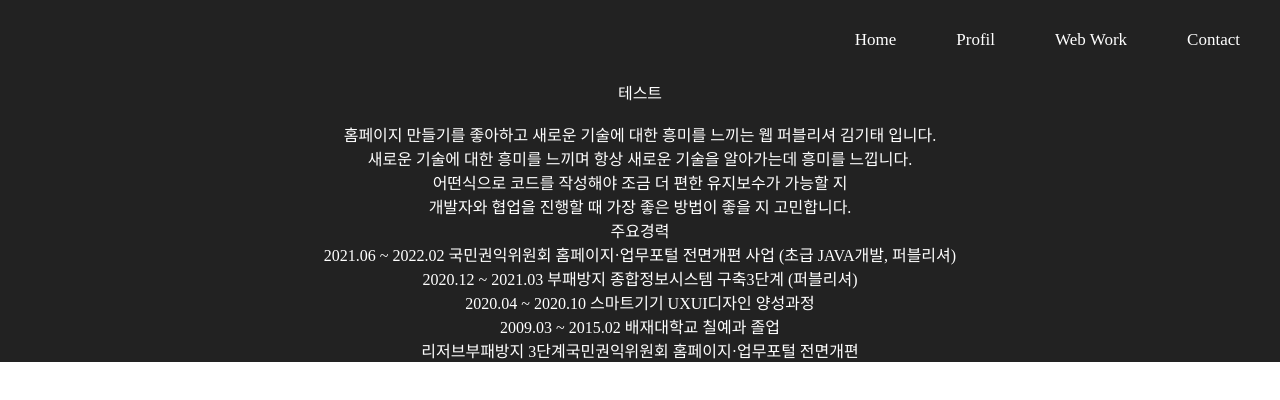
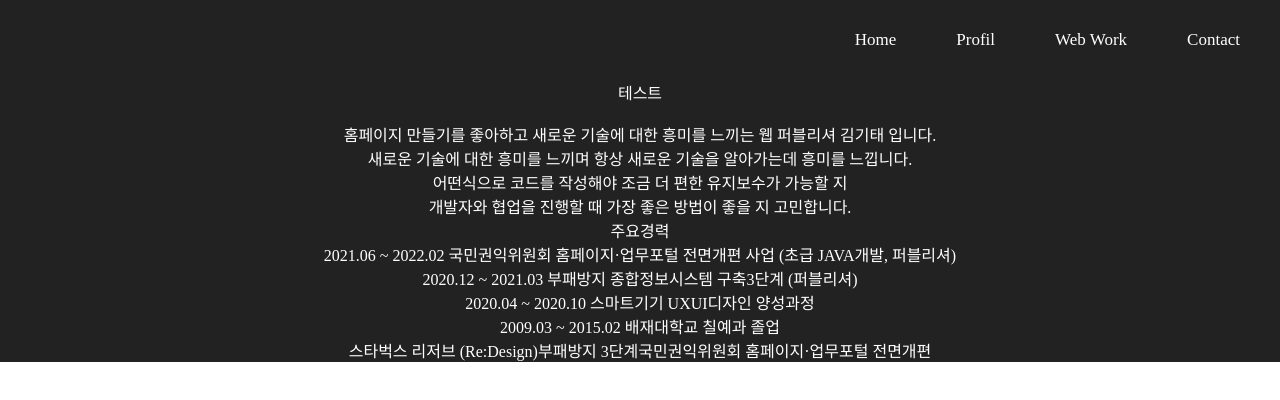
Before and after one commit to kkt9102/kkt9102_portfolio, a React (Create React App) app: page / in a window 1280 px wide. Shown: the top 400 px of the page. Built offline with nearby package versions, Linux system fonts and the light colour scheme.

Commit message:
포폴 초기화

```diff
--- a/src/pages/main/web_work.js
+++ b/src/pages/main/web_work.js
@@ -5,7 +5,7 @@ function WebWork(){
 
     return (
         <>
-            <Link to ="/Reserve">리저브</Link>
+            <Link to ="/Reserve">스타벅스 리저브 (Re:Design)</Link>
             <Link to ="/clean">부패방지 3단계</Link>
             <Link to ="/Acrc">국민권익위원회 홈페이지·업무포털 전면개편</Link>
         </>
```
